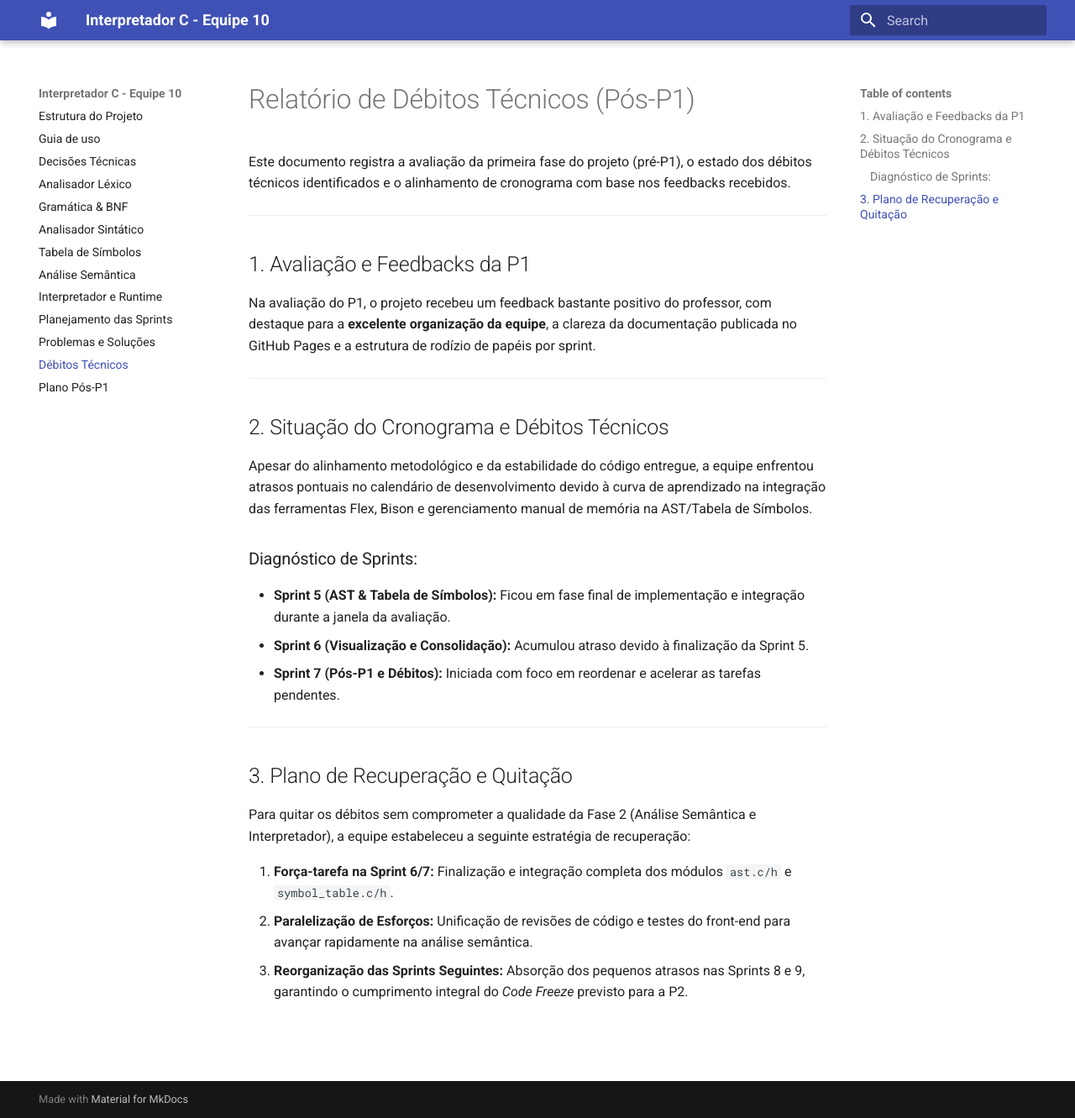
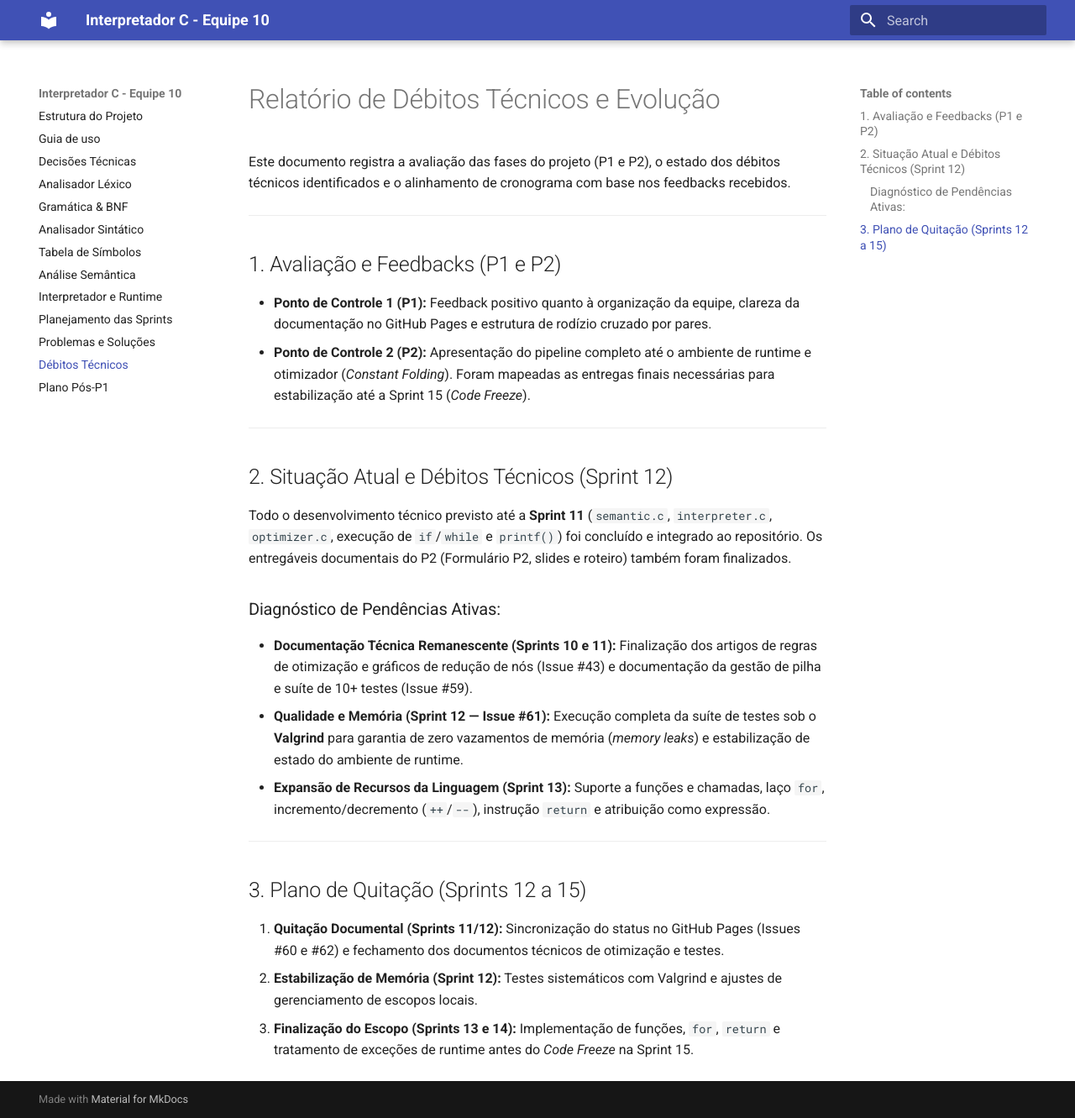
Before and after one commit to interpretador-c-unb/Compiladores1-equipe10, an MkDocs documentation site: the page built from documentos/debitos-tecnicos.md, in a window 1280 px wide and 1331 px high. Shown: the whole window at 84% size. Built offline with MkDocs 1.6.1 and Material for MkDocs 9.7.7, drawn with Linux system fonts in a browser that asks for light colours.

Commit message:
docs(debitos): atualiza diagnostico tecnico e entregas do P2 ate a Sprint 12 (#60, #62)

```diff
--- a/documentos/debitos-tecnicos.md
+++ b/documentos/debitos-tecnicos.md
@@ -1,30 +1,29 @@
-# Relatório de Débitos Técnicos (Pós-P1)
+# Relatório de Débitos Técnicos e Evolução
 
-Este documento registra a avaliação da primeira fase do projeto (pré-P1), o estado dos débitos técnicos identificados e o alinhamento de cronograma com base nos feedbacks recebidos.
+Este documento registra a avaliação das fases do projeto (P1 e P2), o estado dos débitos técnicos identificados e o alinhamento de cronograma com base nos feedbacks recebidos.
 
 ---
 
-## 1. Avaliação e Feedbacks da P1
+## 1. Avaliação e Feedbacks (P1 e P2)
 
-Na avaliação do P1, o projeto recebeu um feedback bastante positivo do professor, com destaque para a **excelente organização da equipe**, a clareza da documentação publicada no GitHub Pages e a estrutura de rodízio de papéis por sprint.
+- **Ponto de Controle 1 (P1):** Feedback positivo quanto à organização da equipe, clareza da documentação no GitHub Pages e estrutura de rodízio cruzado por pares.
+- **Ponto de Controle 2 (P2):** Apresentação do pipeline completo até o ambiente de runtime e otimizador (*Constant Folding*). Foram mapeadas as entregas finais necessárias para estabilização até a Sprint 15 (*Code Freeze*).
 
 ---
 
-## 2. Situação do Cronograma e Débitos Técnicos
+## 2. Situação Atual e Débitos Técnicos (Sprint 12)
 
-Apesar do alinhamento metodológico e da estabilidade do código entregue, a equipe enfrentou atrasos pontuais no calendário de desenvolvimento devido à curva de aprendizado na integração das ferramentas Flex, Bison e gerenciamento manual de memória na AST/Tabela de Símbolos.
+Todo o desenvolvimento técnico previsto até a **Sprint 11** (`semantic.c`, `interpreter.c`, `optimizer.c`, execução de `if`/`while` e `printf()`) foi concluído e integrado ao repositório. Os entregáveis documentais do P2 (Formulário P2, slides e roteiro) também foram finalizados.
 
-### Diagnóstico de Sprints:
-* **Sprint 5 (AST & Tabela de Símbolos):** Ficou em fase final de implementação e integração durante a janela da avaliação.
-* **Sprint 6 (Visualização e Consolidação):** Acumulou atraso devido à finalização da Sprint 5.
-* **Sprint 7 (Pós-P1 e Débitos):** Iniciada com foco em reordenar e acelerar as tarefas pendentes.
+### Diagnóstico de Pendências Ativas:
+- **Documentação Técnica Remanescente (Sprints 10 e 11):** Finalização dos artigos de regras de otimização e gráficos de redução de nós (Issue #43) e documentação da gestão de pilha e suíte de 10+ testes (Issue #59).
+- **Qualidade e Memória (Sprint 12 — Issue #61):** Execução completa da suíte de testes sob o **Valgrind** para garantia de zero vazamentos de memória (*memory leaks*) e estabilização de estado do ambiente de runtime.
+- **Expansão de Recursos da Linguagem (Sprint 13):** Suporte a funções e chamadas, laço `for`, incremento/decremento (`++`/`--`), instrução `return` e atribuição como expressão.
 
 ---
 
-## 3. Plano de Recuperação e Quitação
+## 3. Plano de Quitação (Sprints 12 a 15)
 
-Para quitar os débitos sem comprometer a qualidade da Fase 2 (Análise Semântica e Interpretador), a equipe estabeleceu a seguinte estratégia de recuperação:
-
-1. **Força-tarefa na Sprint 6/7:** Finalização e integração completa dos módulos `ast.c/h` e `symbol_table.c/h`.
-2. **Paralelização de Esforços:** Unificação de revisões de código e testes do front-end para avançar rapidamente na análise semântica.
-3. **Reorganização das Sprints Seguintes:** Absorção dos pequenos atrasos nas Sprints 8 e 9, garantindo o cumprimento integral do *Code Freeze* previsto para a P2.
+1. **Quitação Documental (Sprints 11/12):** Sincronização do status no GitHub Pages (Issues #60 e #62) e fechamento dos documentos técnicos de otimização e testes.
+2. **Estabilização de Memória (Sprint 12):** Testes sistemáticos com Valgrind e ajustes de gerenciamento de escopos locais.
+3. **Finalização do Escopo (Sprints 13 e 14):** Implementação de funções, `for`, `return` e tratamento de exceções de runtime antes do *Code Freeze* na Sprint 15.
```
